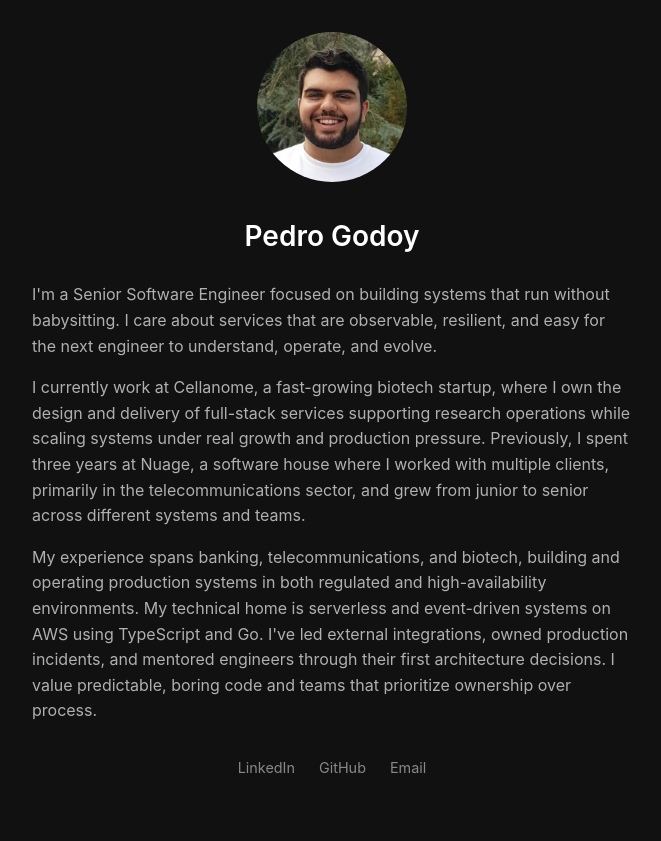
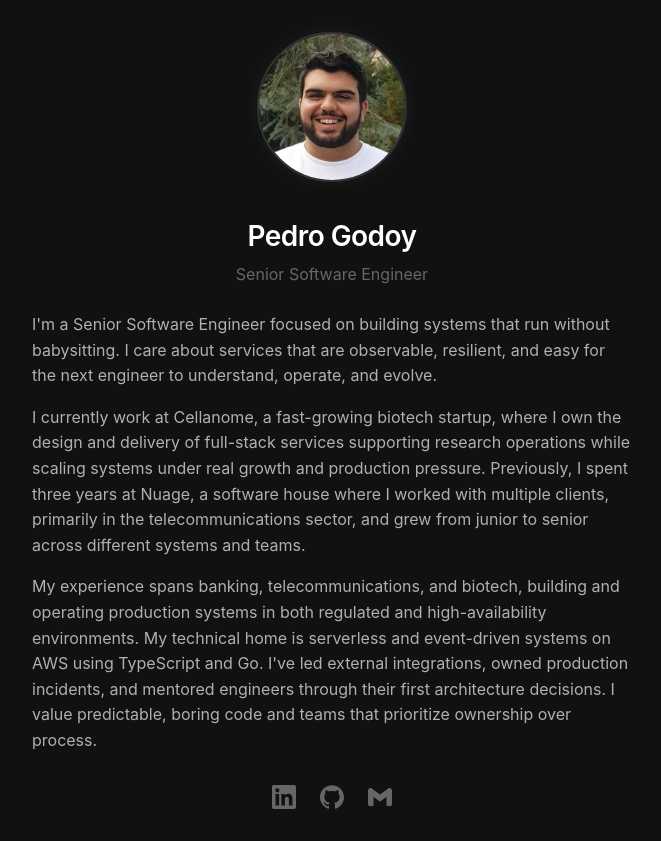
Before and after one commit to pedrobgodoy/pedrobgodoy.com, a plain HTML site: page index.html in a window 1280 px wide. Shown: the whole page, without its empty margins (308-969 px from the left). Before the commit the page ends 811 px from the top, so only its background shows below. Drawn offline with Linux system fonts and the light colour scheme.

Commit message:
feat: add favicon and small improvements

```diff
--- a/index.html
+++ b/index.html
@@ -5,9 +5,36 @@
         <meta name="viewport" content="width=device-width, initial-scale=1.0" />
         <meta
             name="description"
+            content="Pedro Godoy - Senior Software Engineer focused on building observable, resilient systems on AWS"
+        />
+        <title>Pedro Godoy - Senior Software Engineer</title>
+        <link rel="icon" type="image/png" href="favicon.png" />
+
+        <!-- Open Graph / Social Sharing -->
+        <meta property="og:type" content="website" />
+        <meta
+            property="og:title"
             content="Pedro Godoy - Senior Software Engineer"
         />
-        <title>Pedro Godoy</title>
+        <meta
+            property="og:description"
+            content="Senior Software Engineer focused on building systems that run without babysitting. Serverless and event-driven systems on AWS using TypeScript and Go."
+        />
+        <meta property="og:image" content="profile.webp" />
+        <meta property="og:url" content="https://pedrobgodoy.com" />
+
+        <!-- Twitter Card -->
+        <meta name="twitter:card" content="summary" />
+        <meta
+            name="twitter:title"
+            content="Pedro Godoy - Senior Software Engineer"
+        />
+        <meta
+            name="twitter:description"
+            content="Senior Software Engineer focused on building systems that run without babysitting."
+        />
+        <meta name="twitter:image" content="profile.webp" />
+
         <style>
             * {
                 margin: 0;
@@ -40,12 +67,21 @@
                 border-radius: 50%;
                 object-fit: cover;
                 margin-bottom: 1.5rem;
+                border: 2px solid #333;
+                box-shadow: 0 0 20px rgba(255, 255, 255, 0.05);
             }
 
             h1 {
                 font-size: 1.75rem;
                 font-weight: 600;
                 color: #fff;
+                margin-bottom: 0.25rem;
+                letter-spacing: -0.02em;
+            }
+
+            .tagline {
+                font-size: 1rem;
+                color: #666;
                 margin-bottom: 1.5rem;
             }
 
@@ -70,14 +106,22 @@
             }
 
             .links a {
-                color: #888;
+                color: #666;
                 text-decoration: none;
-                font-size: 0.9rem;
                 transition: color 0.2s;
+                display: flex;
+                align-items: center;
+                justify-content: center;
             }
 
             .links a:hover {
                 color: #fff;
+            }
+
+            .links svg {
+                width: 24px;
+                height: 24px;
+                fill: currentColor;
             }
 
             @media (max-width: 480px) {
@@ -95,8 +139,7 @@
                 }
 
                 .links {
-                    flex-direction: column;
-                    gap: 0.75rem;
+                    gap: 2rem;
                 }
             }
         </style>
@@ -105,6 +148,7 @@
         <main class="container">
             <img src="profile.webp" alt="Pedro Godoy" class="photo" />
             <h1>Pedro Godoy</h1>
+            <p class="tagline">Senior Software Engineer</p>
             <div class="bio">
                 <p>
                     I'm a Senior Software Engineer focused on building systems
@@ -134,9 +178,33 @@
                 </p>
             </div>
             <nav class="links">
-                <a href="https://www.linkedin.com/in/pedrobgodoy/">LinkedIn</a>
-                <a href="https://github.com/pedrobgodoy">GitHub</a>
-                <a href="mailto:pedrohenrique.godoy@outlook.com">Email</a>
+                <a
+                    href="https://www.linkedin.com/in/pedrobgodoy/"
+                    aria-label="LinkedIn"
+                >
+                    <svg viewBox="0 0 24 24" xmlns="http://www.w3.org/2000/svg">
+                        <path
+                            d="M20.447 20.452h-3.554v-5.569c0-1.328-.027-3.037-1.852-3.037-1.853 0-2.136 1.445-2.136 2.939v5.667H9.351V9h3.414v1.561h.046c.477-.9 1.637-1.85 3.37-1.85 3.601 0 4.267 2.37 4.267 5.455v6.286zM5.337 7.433c-1.144 0-2.063-.926-2.063-2.065 0-1.138.92-2.063 2.063-2.063 1.14 0 2.064.925 2.064 2.063 0 1.139-.925 2.065-2.064 2.065zm1.782 13.019H3.555V9h3.564v11.452zM22.225 0H1.771C.792 0 0 .774 0 1.729v20.542C0 23.227.792 24 1.771 24h20.451C23.2 24 24 23.227 24 22.271V1.729C24 .774 23.2 0 22.222 0h.003z"
+                        />
+                    </svg>
+                </a>
+                <a href="https://github.com/pedrobgodoy" aria-label="GitHub">
+                    <svg viewBox="0 0 24 24" xmlns="http://www.w3.org/2000/svg">
+                        <path
+                            d="M12 .297c-6.63 0-12 5.373-12 12 0 5.303 3.438 9.8 8.205 11.385.6.113.82-.258.82-.577 0-.285-.01-1.04-.015-2.04-3.338.724-4.042-1.61-4.042-1.61C4.422 18.07 3.633 17.7 3.633 17.7c-1.087-.744.084-.729.084-.729 1.205.084 1.838 1.236 1.838 1.236 1.07 1.835 2.809 1.305 3.495.998.108-.776.417-1.305.76-1.605-2.665-.3-5.466-1.332-5.466-5.93 0-1.31.465-2.38 1.235-3.22-.135-.303-.54-1.523.105-3.176 0 0 1.005-.322 3.3 1.23.96-.267 1.98-.399 3-.405 1.02.006 2.04.138 3 .405 2.28-1.552 3.285-1.23 3.285-1.23.645 1.653.24 2.873.12 3.176.765.84 1.23 1.91 1.23 3.22 0 4.61-2.805 5.625-5.475 5.92.42.36.81 1.096.81 2.22 0 1.606-.015 2.896-.015 3.286 0 .315.21.69.825.57C20.565 22.092 24 17.592 24 12.297c0-6.627-5.373-12-12-12"
+                        />
+                    </svg>
+                </a>
+                <a
+                    href="mailto:pedrohenrique.godoy@outlook.com"
+                    aria-label="Email"
+                >
+                    <svg viewBox="0 0 24 24" xmlns="http://www.w3.org/2000/svg">
+                        <path
+                            d="M24 5.457v13.909c0 .904-.732 1.636-1.636 1.636h-3.819V11.73L12 16.64l-6.545-4.91v9.273H1.636A1.636 1.636 0 0 1 0 19.366V5.457c0-2.023 2.309-3.178 3.927-1.964L5.455 4.64 12 9.548l6.545-4.91 1.528-1.145C21.69 2.28 24 3.434 24 5.457z"
+                        />
+                    </svg>
+                </a>
             </nav>
         </main>
     </body>
```
